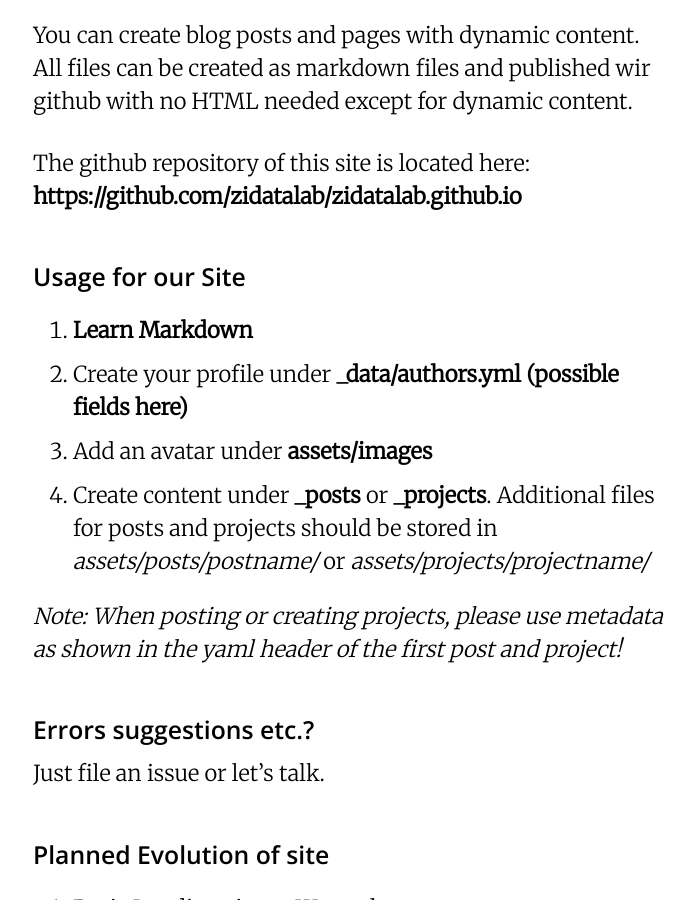
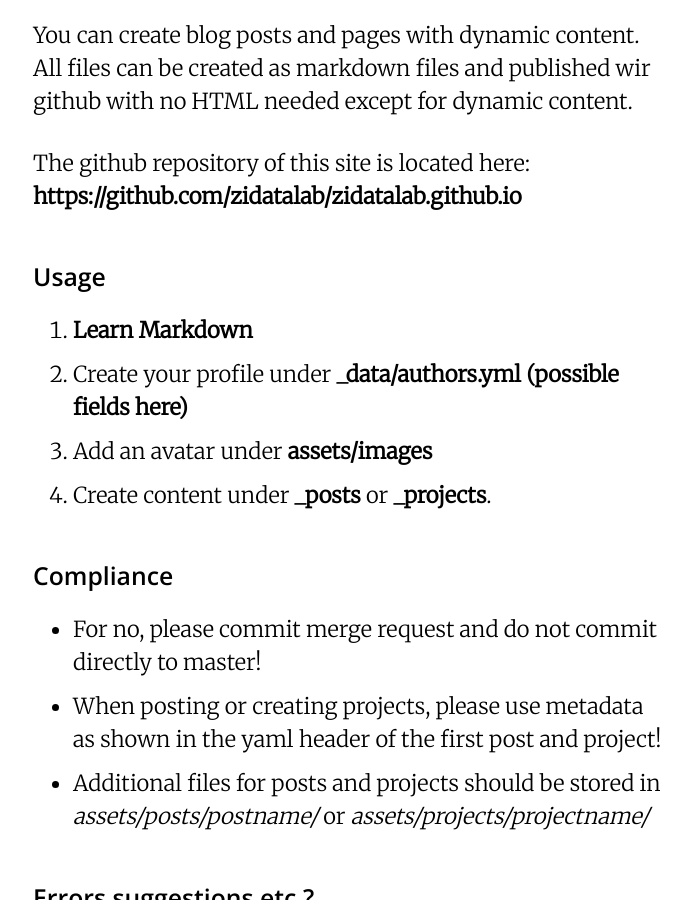
Before and after one commit to zidatalab/zidatalab.github.io, a Jekyll site: the page built from _pages/Internal.md, in a window 1280 px wide and 900 px high, scrolled down 364 px. Shown: the whole window, without its empty margins (289-983 px from the left). Built offline with Jekyll 4.4.1, drawn with Linux system fonts in a browser that asks for light colours; cached includes are drawn as plain includes; nearby versions of some CDN libraries.

Commit message:
Update Internal.md

```diff
--- a/_pages/Internal.md
+++ b/_pages/Internal.md
@@ -13,15 +13,18 @@ You can create blog posts and pages with dynamic content. All files can be creat
 
 The github repository of this site is located here: [https://github.com/zidatalab/zidatalab.github.io](https://github.com/zidatalab/zidatalab.github.io)
 
-### Usage for our Site
+### Usage
 
 0. [Learn Markdown](https://github.com/adam-p/markdown-here/wiki/Markdown-Cheatsheet)
 1. Create your profile under [_data/authors.yml](https://github.com/zidatalab/zidatalab.github.io/blob/master/_data/authors.yml)  [(possible fields here)](https://mmistakes.github.io/minimal-mistakes/docs/authors/)
 2. Add an avatar under [assets/images](https://github.com/zidatalab/zidatalab.github.io/tree/master/assets/images)
-3. Create content under [_posts](https://github.com/zidatalab/zidatalab.github.io/tree/master/_posts) or [_projects](https://github.com/zidatalab/zidatalab.github.io/tree/master/_projects). Additional files for posts and projects should be stored in *assets/posts/postname/* or *assets/projects/projectname/*
+3. Create content under [_posts](https://github.com/zidatalab/zidatalab.github.io/tree/master/_posts) or [_projects](https://github.com/zidatalab/zidatalab.github.io/tree/master/_projects).
 
-*Note:*
-*When posting or creating projects, please use metadata as shown in the yaml header of the first post and project!*
+### Compliance
+
+- For no, please commit merge request and do not commit directly to master!
+- When posting or creating projects, please use metadata as shown in the yaml header of the first post and project!
+- Additional files for posts and projects should be stored in *assets/posts/postname/* or *assets/projects/projectname/*
 
 ### Errors suggestions etc.?
 
```
